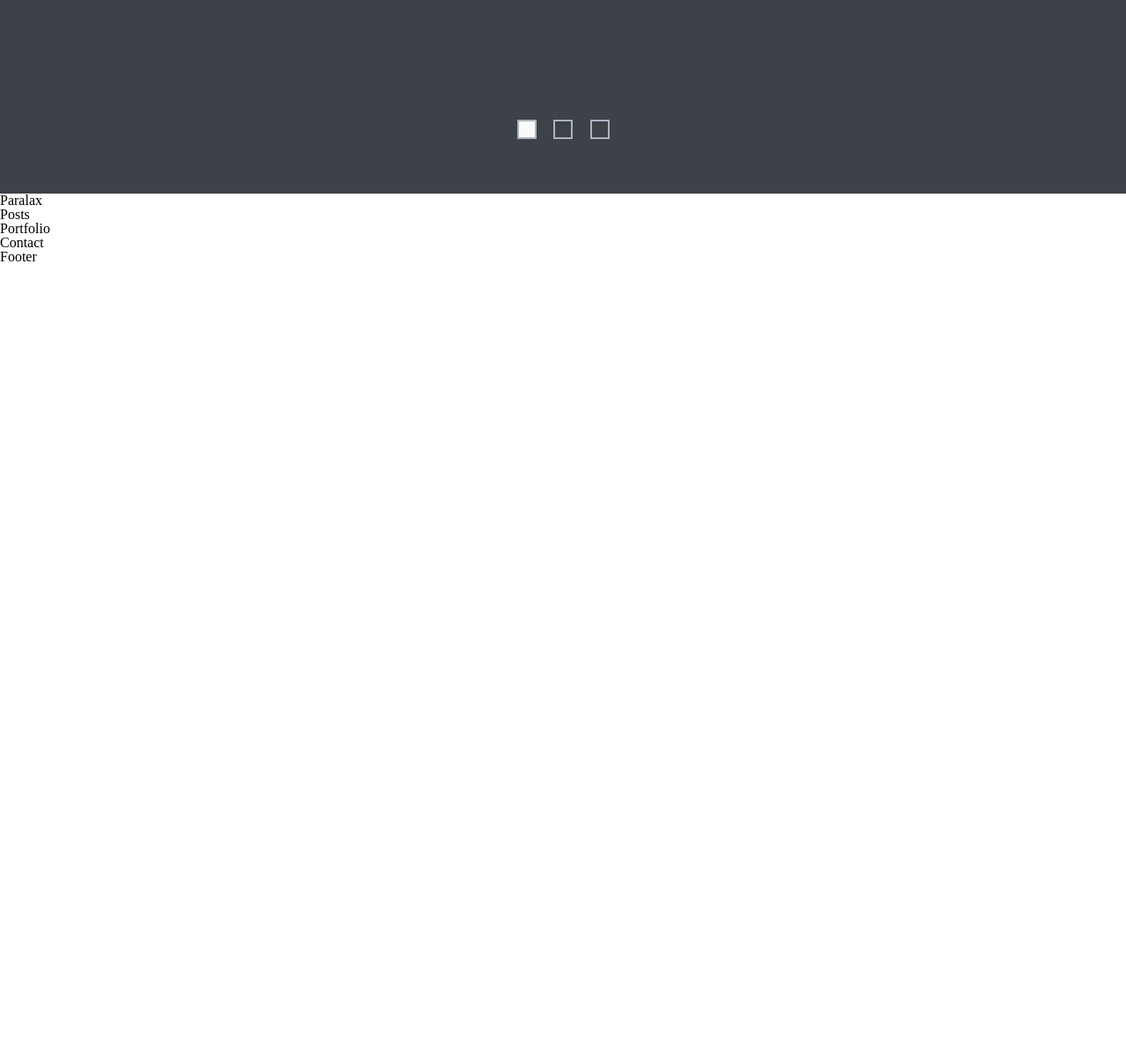
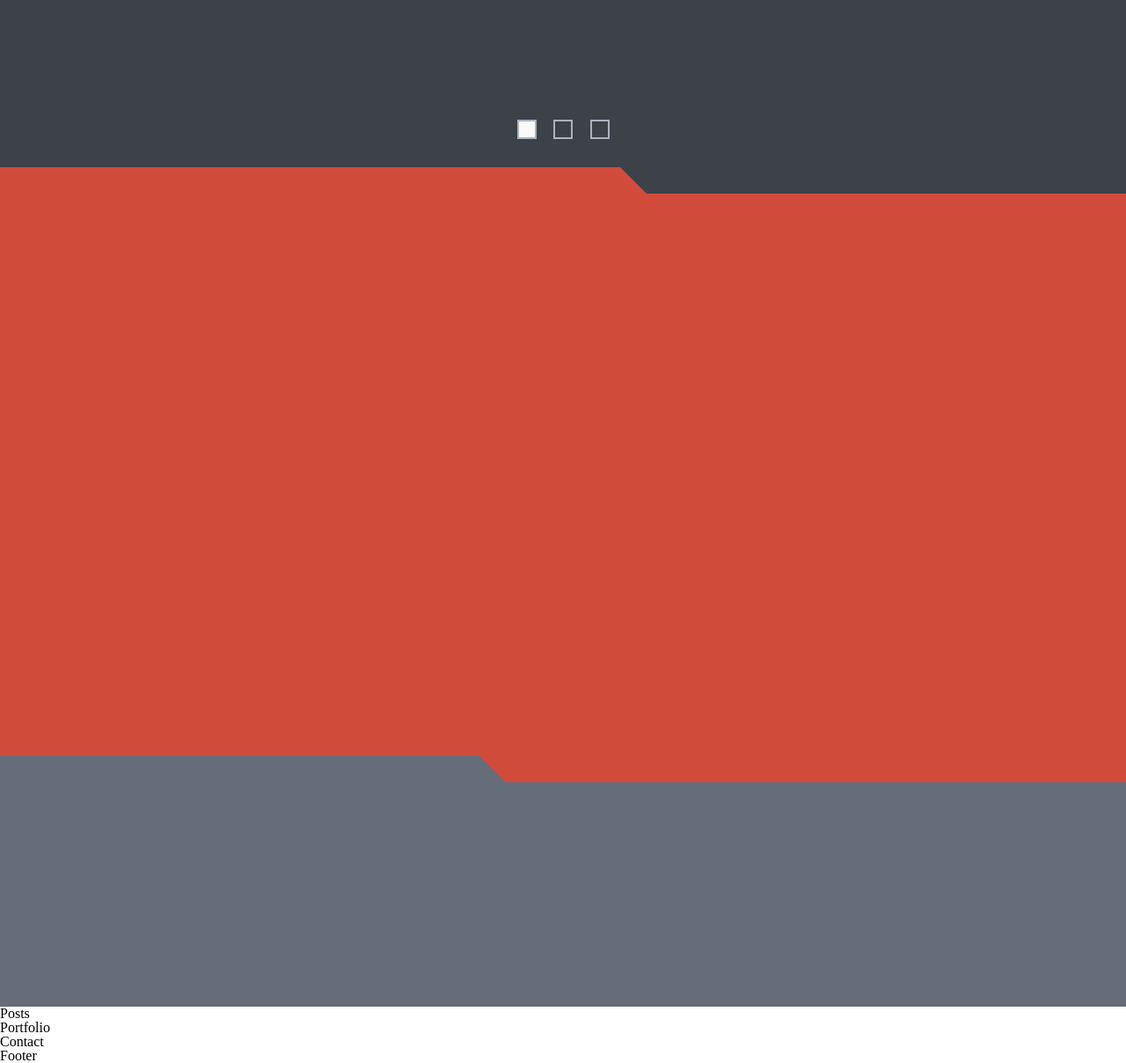
Before and after one commit to MxWoodie/hiqo-zhodik-markup, a website: page index.html in a window 1280 px wide. Shown: the part 681-1889 px from the top of the page at 88% size. Before the commit the page ends 981 px from the top, so only its background shows below. Drawn offline with nearby package versions, Linux system fonts and the light colour scheme; files that its build step writes are made by us from their sources; a web font is replaced by a local one.

Commit message:
feat: Add paralax shapes

```diff
--- a/index.html
+++ b/index.html
@@ -42,7 +42,10 @@
 					<li class="pagination"></li>
 				</ul>
 			</section>
-			<section>Paralax</section>
+			<section class="paralax-block">
+				<div class="paralax-container"></div>
+				<div class="paralax-info-container"></div>
+			</section>
 			<section>Posts</section>
 			<section>Portfolio</section>
 			<section>Contact</section>
--- a/scss/_variables.scss
+++ b/scss/_variables.scss
@@ -1,4 +1,6 @@
 $color-background-primary: #3d4148;
+$color-background-paralax: #d14b3a;
+$color-paralax-info: #656d7a;
 $color-text-white: #fafafa;
 $color-gradient-primary: #902616;
 $color-secondary: #fe3c1f;
--- /dev/null
+++ b/scss/components/_paralax.scss
@@ -0,0 +1,35 @@
+.paralax-block {
+  min-height: 923px;
+}
+
+.paralax-container {
+  position: relative;
+  min-height: 639px;
+  background-color: $color-background-paralax;
+
+  &::before {
+    content: "";
+    position: absolute;
+    top: -30px;
+    border-bottom: 30px solid $color-background-paralax;
+    border-right: 30px solid transparent;
+    height: 0;
+    width: 705px;
+  }
+
+  &::after {
+    content: "";
+    position: absolute;
+    bottom: -30px;
+    right: 0;
+    border-top: 30px solid $color-background-paralax;
+    border-left: 30px solid transparent;
+    height: 0;
+    width: 705px;
+  }
+}
+
+.paralax-info-container {
+  min-height: 285px;
+  background-color: $color-paralax-info;
+}
--- a/scss/style.scss
+++ b/scss/style.scss
@@ -12,3 +12,4 @@
 @import "components/button";
 @import "components/navigation";
 @import "components/slider";
+@import "components/paralax";
```
